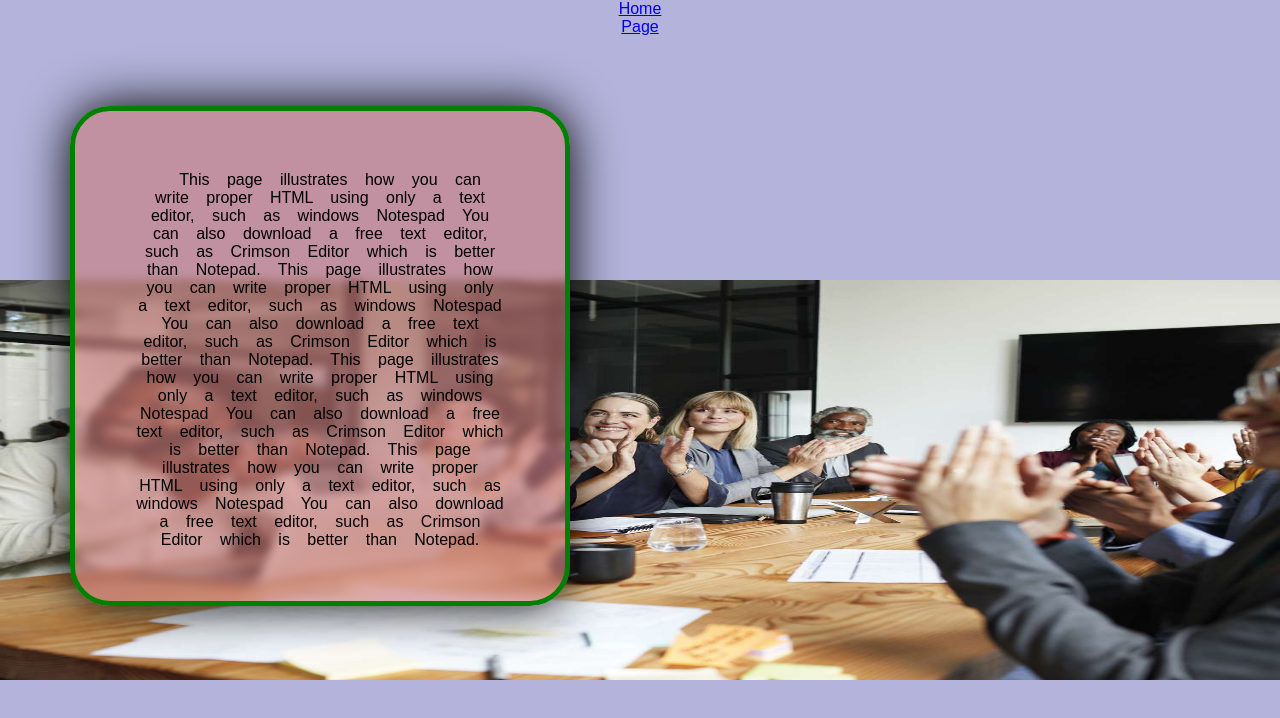
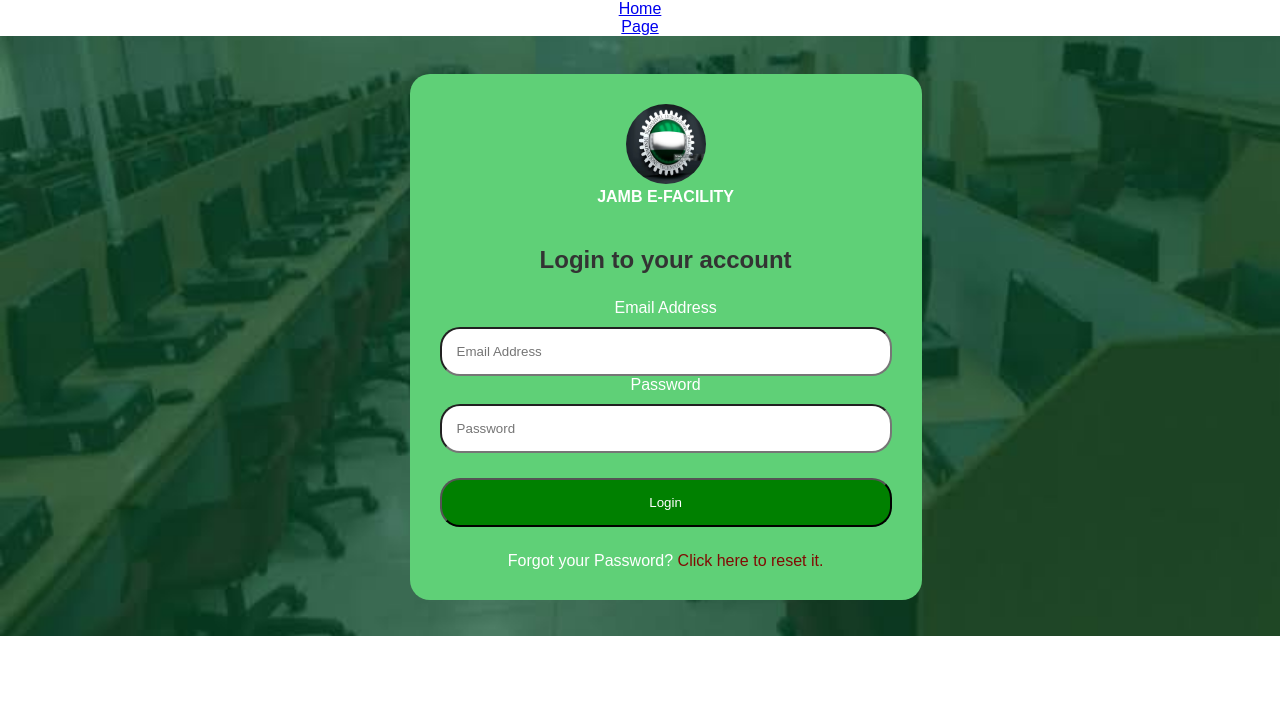
Before and after one commit to horlar223/css-class, a plain HTML site: page index.html in a window 1280 px wide. Drawn offline with Linux system fonts and the light colour scheme.

Commit message:
add login page

```diff
--- a/index.html
+++ b/index.html
@@ -1,13 +1,147 @@
+<!DOCTYPE html>
 <html>
-    <head>
-        <title> Naiga farm system </title>
-    </head>
+<head>
+    <title>Login Page</title>
     <link rel="stylesheet" href="style.css" type="text/css">
 
+<style>
+body{
+    background-color: white;
+    color: #fff;
+    margin: 0;
+    padding: 0;
+    box-sizing: border-box;
+}
 
-<body id="first">
+div#container {
+    display: flex;
+    background-color: #b8d3b3;
+}
 
-    <ul>
+div.background-image {
+    width: 100%;
+    height: 600px;
+    background-size: cover;
+    background-position: center;
+    animation: Forward 10s infinite;
+}
+
+div.background-image img {
+    display: none;
+}
+
+@keyframes Forward {
+    0% {
+        background-image: url("background.jpg");
+    }
+
+    50% {
+        background-image: url("background2.jpg");
+    }
+
+    100% {
+        background-image: url("background.jpg");
+    }
+}
+
+div#my-box {
+    width: 40%;
+    margin-left: 32%;
+    margin-top: 3%;
+    position: absolute;
+    padding: 30px;
+    background-color: rgb(95, 208, 119);
+    border-radius: 20px;
+}
+
+div.logo {
+    text-align: center;
+    margin-bottom: 40px;
+}
+
+div.logo img {
+    width: 80px;
+    height: 80px;
+    border-radius: 50%;
+}
+
+div#my-box h2 {
+    margin-bottom: 25px;
+    color: #333;
+}
+
+form input {
+    width: 100%;
+    padding: 15px;
+    margin-top: 10px;
+    border-radius: 20px;
+}
+
+form button {
+    width: 100%;
+    padding: 15px;
+    margin-top: 25px;
+    background-color: green;
+    color: white;
+    border-radius: 20px;
+}
+
+form p {
+    text-align: center;
+    margin-top: 25px;
+}
+
+form a {
+    color: #810b04;
+    text-decoration: none;
+}
+</style>
+</head>
+
+<body>
+
+<ul>
+     <li><a href="index.html">Home</a></li>
+     <li><a href="page.html">Page</a></li>
+</ul>
+
+    <div id="container">
+
+        <div class="background-image">
+            <img src="background.jpg" alt="Background Image">
+        </div>
+
+        <div id="my-box">
+
+            <div class="logo">
+                <img src="logo.webp" alt="Logo">
+                <h4>JAMB E-FACILITY</h4>
+            </div>
+
+            <h2>Login to your account</h2>
+
+            <form>
+
+                <label>Email Address</label>
+                <input type="email" placeholder="Email Address">
+
+                <label>Password</label>
+                <input type="password" placeholder="Password">
+
+                <button type="submit">Login</button>
+
+                <p>Forgot your Password?
+                    <a href="#">Click here to reset it.</a>
+                </p>
+
+            </form>
+
+        </div>
+
+    </div>
+
+
+    <!-- <ul>
      <li><a href="index.html"></i>Home</a></li>
      <li><a href="page.html"> Page</a></li>
     </ul>
@@ -15,7 +149,7 @@
     <p id="p1"> This page illustrates how you can write proper HTML using only a text editor, such as windows Notespad You can also download a free text editor, such as Crimson Editor which is better than Notepad.
       This page illustrates how you can write proper HTML using only a text editor, such as windows Notespad You can also download a free text editor, such as Crimson Editor which is better than Notepad. This page illustrates how you can write proper HTML using only a text editor, such as windows Notespad You can also download a free text editor, such as Crimson Editor which is better than Notepad.
       This page illustrates how you can write proper HTML using only a text editor, such as windows Notespad You can also download a free text editor, such as Crimson Editor which is better than Notepad.
-    </p>
+    </p> -->
 
 
 </body>
```
Also changed, not shown: background.jpg (added), background2.jpg (added), logo.webp (added).
